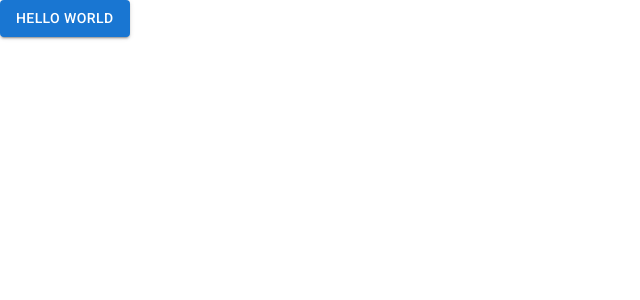
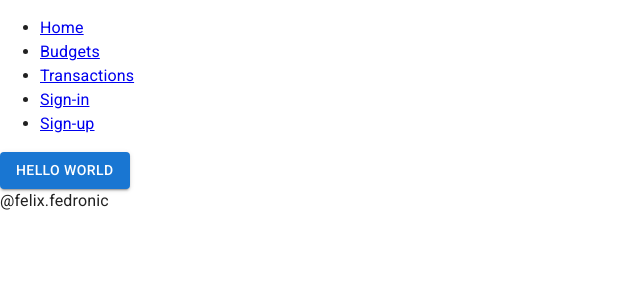
Before and after one commit to Ffedronic/Next.js_Bugdet_Tracker, a Next.js app: page / in a window 1280 px wide. Shown: the top 300 px of the page, without its empty margins (0-640 px from the left). Built offline with nearby package versions, Linux system fonts and the light colour scheme.

Commit message:
layout && _app && _document DONE

```diff
--- /dev/null
+++ b/components/Layout/Layout.js
@@ -0,0 +1,38 @@
+import Link from "next/link";
+import { Fragment } from "react";
+
+function Layout(props) {
+  return (
+    <Fragment>
+      <header>
+        <nav>
+          <ul>
+            <li>
+              <Link href={"/"}>Home</Link>
+            </li>
+            <li>
+              <Link href={"/budgets"}>Budgets</Link>
+            </li>
+            <li>
+              <Link href={"/transactions"}>Transactions</Link>
+            </li>
+            <li>
+              <Link href={"/sign-in"}>Sign-in</Link>
+            </li>
+            <li>
+              <Link href={"/sign-up"}>Sign-up</Link>
+            </li>
+          </ul>
+        </nav>
+      </header>
+
+      <main>
+        {props.children}
+      </main>
+
+      <footer>@felix.fedronic</footer>
+    </Fragment>
+  );
+}
+
+export default Layout;
--- a/pages/_app.js
+++ b/pages/_app.js
@@ -1,7 +1,16 @@
-import "../styles/global.css"
+import Head from "next/head";
+import Layout from "../components/Layout/Layout";
+import "../styles/global.css";
 
 function MyApp({ Component, pageProps }) {
-  return <Component {...pageProps} />
+  return (
+    <Layout>
+      <Head>
+        <meta name="viewport" content="initial-scale=1.0, width=device-width" />
+      </Head>
+      <Component {...pageProps} />
+    </Layout>
+  );
 }
 
-export default MyApp
+export default MyApp;
--- /dev/null
+++ b/pages/_document.js
@@ -0,0 +1,17 @@
+import Document, { Html, Head, Main, NextScript } from "next/document";
+
+class MyDocument extends Document {
+  render() {
+    return (
+      <Html lang="en">
+        <Head />
+        <body>
+          <Main />
+          <NextScript />
+        </body>
+      </Html>
+    );
+  }
+}
+
+export default MyDocument;
```
Also changed, not shown: pages/sign-in/index.js (renamed from pages/sign_in/index.js), pages/sign-up/index.js (renamed from pages/sign_up/index.js).
